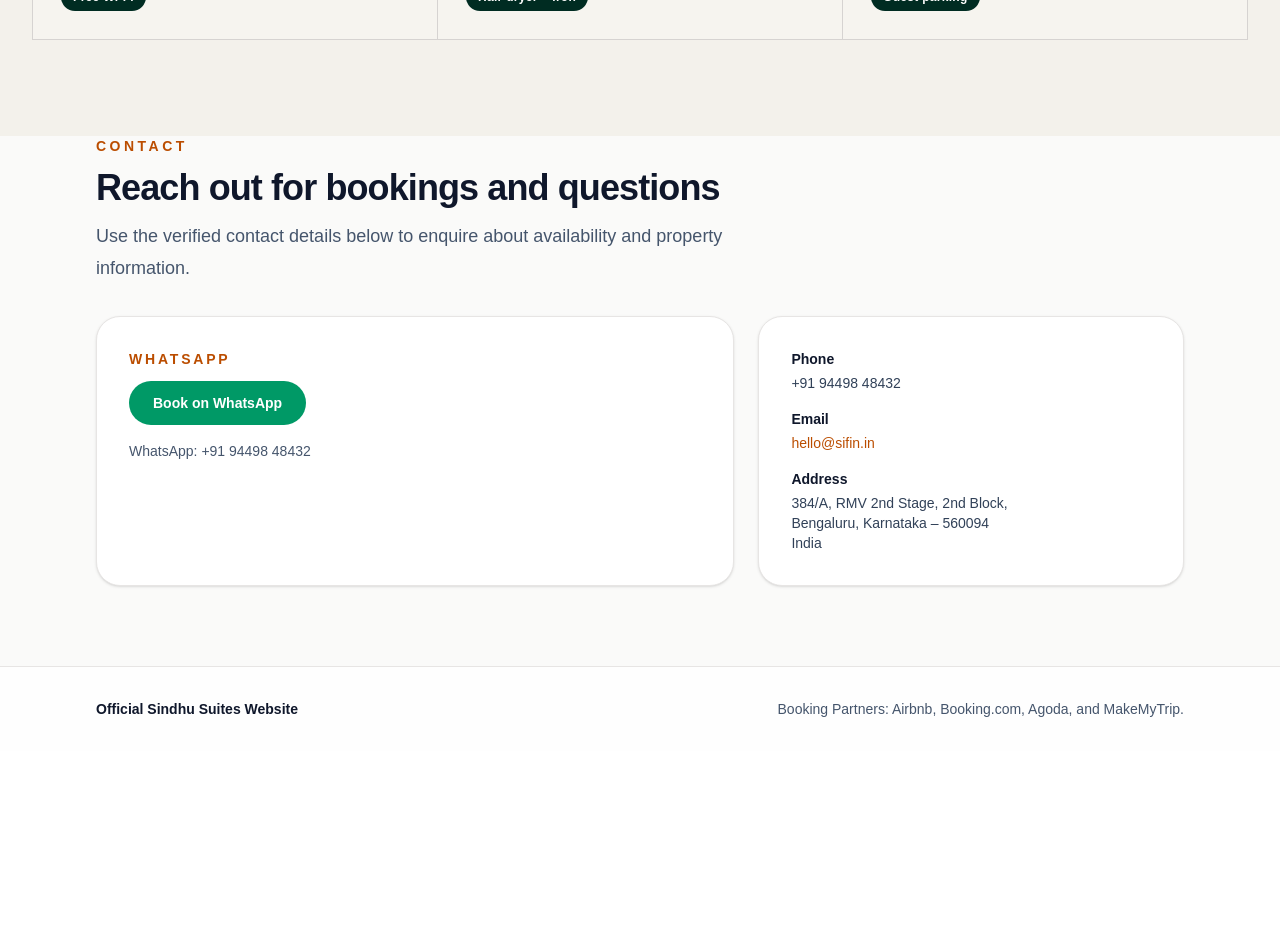
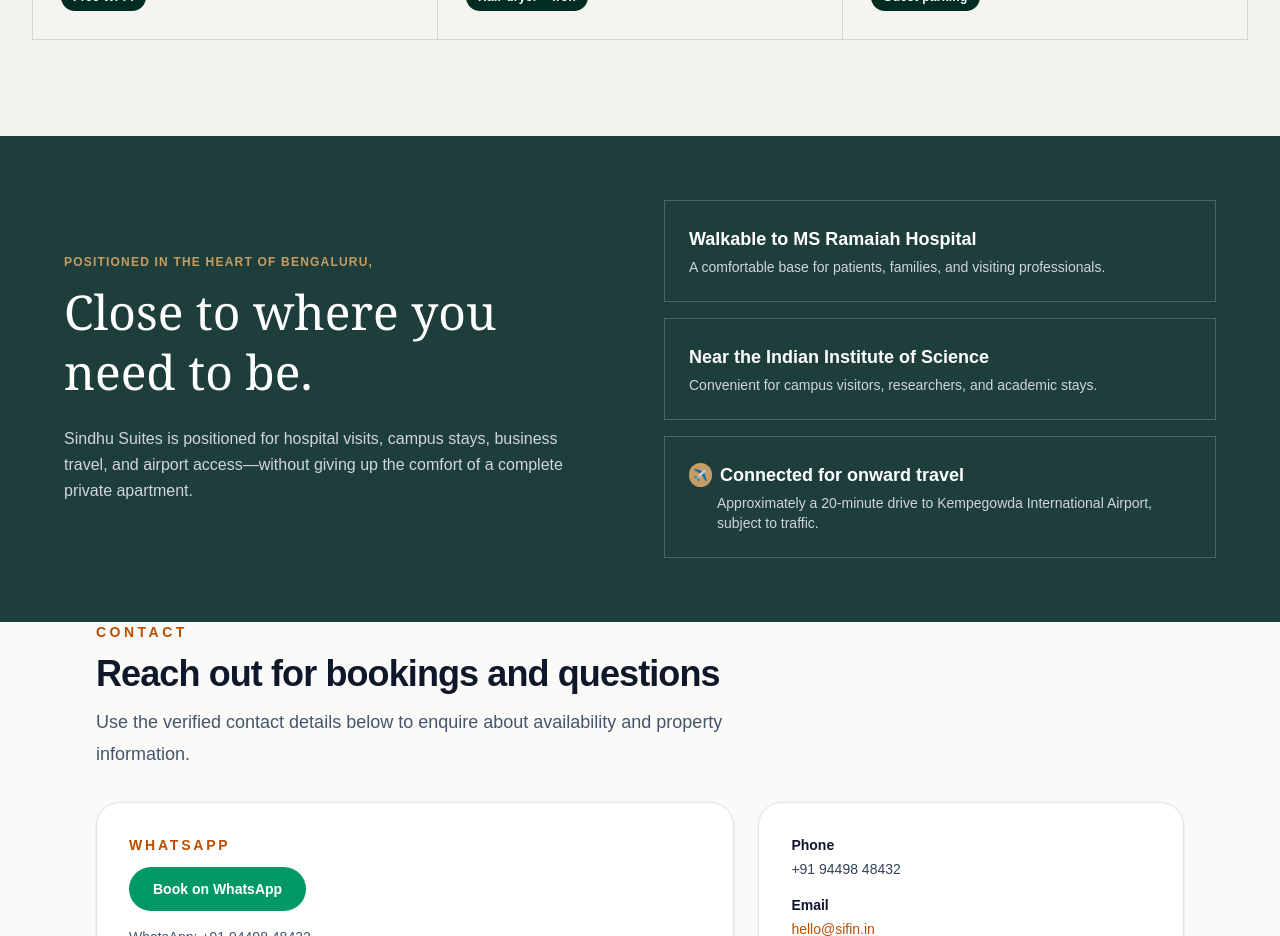
Before and after one commit to naveencoherent/sindhu-suite, a Next.js app: page / in a window 1280 px wide. Shown: the part 3260-4196 px from the top of the page. Before the commit the page ends 4011 px from the top, so only its background shows below. Built offline with nearby package versions, Linux system fonts and the light colour scheme.

Commit message:
Update section title text

```diff
--- a/app/page.tsx
+++ b/app/page.tsx
@@ -760,6 +760,56 @@
           </div>
         </section>
 
+
+      {/* Well Connected Section */}
+      <section className="bg-[#1e3e3b] text-white py-16 px-6 md:px-16">
+        <div className="max-w-7xl mx-auto grid grid-cols-1 lg:grid-cols-2 gap-12 items-center">
+          <div>
+            <span className="text-[#c79d63] text-xs uppercase tracking-widest font-semibold block mb-3">
+              Positioned in the heart of Bengaluru,
+            </span>
+            <h2 className="text-4xl md:text-5xl font-serif mb-6 leading-tight">
+              Close to where you need to be.
+            </h2>
+            <p className="text-gray-300 text-base leading-relaxed max-w-lg">
+              Sindhu Suites is positioned for hospital visits, campus stays, business travel, and airport access—without giving up the comfort of a complete private apartment.
+            </p>
+          </div>
+          <div className="space-y-4">
+            <div className="border border-white/20 p-6 rounded-none bg-transparent">
+              <h3 className="font-semibold text-lg mb-1">
+                Walkable to MS Ramaiah Hospital
+              </h3>
+              <p className="text-gray-300 text-sm">
+                A comfortable base for patients, families, and visiting professionals.
+              </p>
+            </div>
+            <div className="border border-white/20 p-6 rounded-none bg-transparent">
+              <h3 className="font-semibold text-lg mb-1">
+                Near the Indian Institute of Science
+              </h3>
+              <p className="text-gray-300 text-sm">
+                Convenient for campus visitors, researchers, and academic stays.
+              </p>
+            </div>
+            <div className="border border-white/20 p-6 rounded-none bg-transparent">
+              <div className="flex items-center gap-2 mb-1">
+                <div className="bg-[#c79d63] text-[#1e3e3b] rounded-full p-1 text-xs">
+                  ✈️
+                </div>
+                <h3 className="font-semibold text-lg">
+                  Connected for onward travel
+                </h3>
+              </div>
+              <p className="text-gray-300 text-sm pl-7">
+                Approximately a 20-minute drive to Kempegowda International Airport, subject to traffic.
+              </p>
+            </div>
+          </div>
+        </div>
+      </section>
+
+
         <section id="contact" className="mx-auto max-w-6xl px-6 pb-20 lg:px-8">
           <SectionHeading
             eyebrow="Contact"
```
